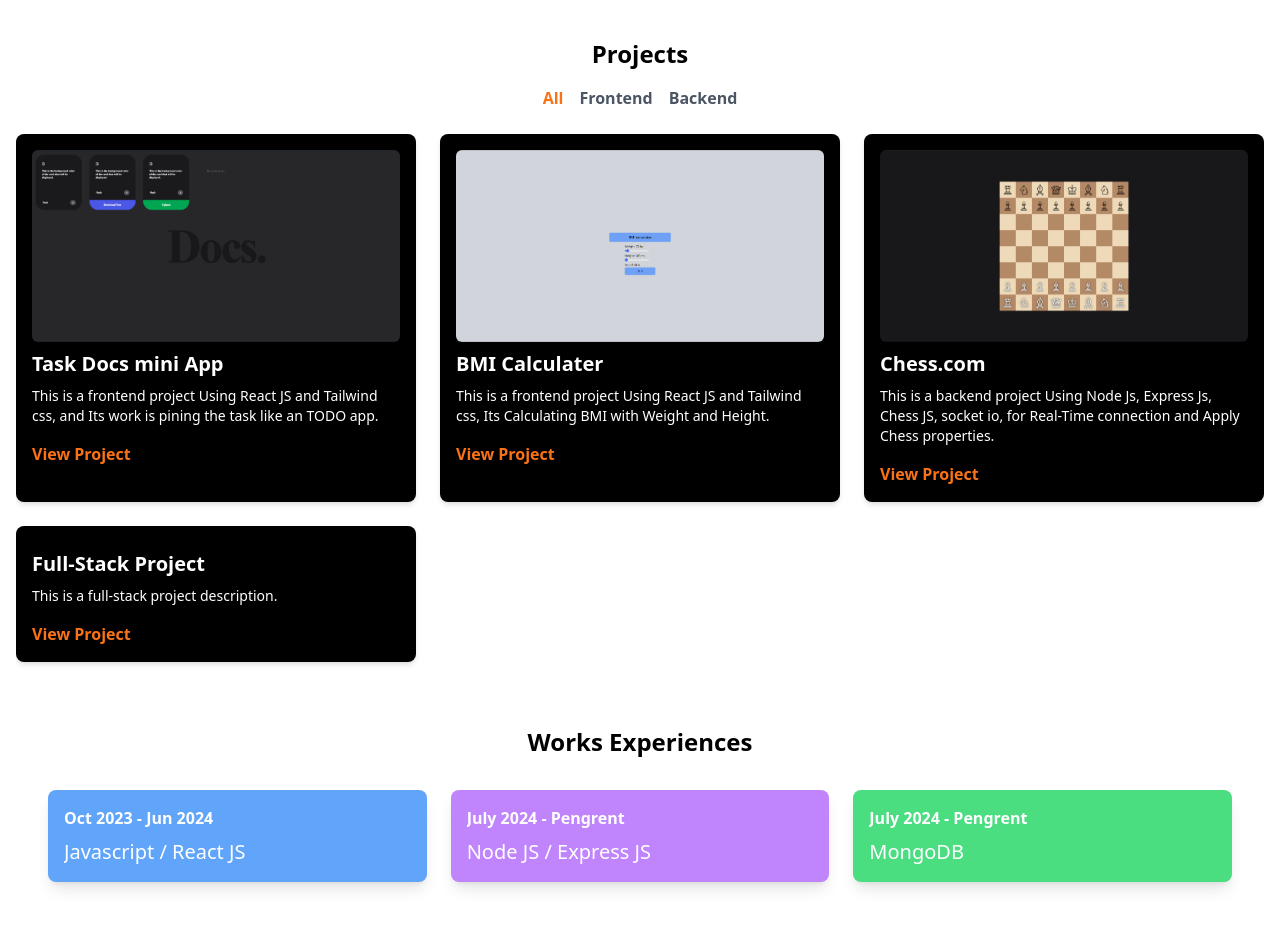
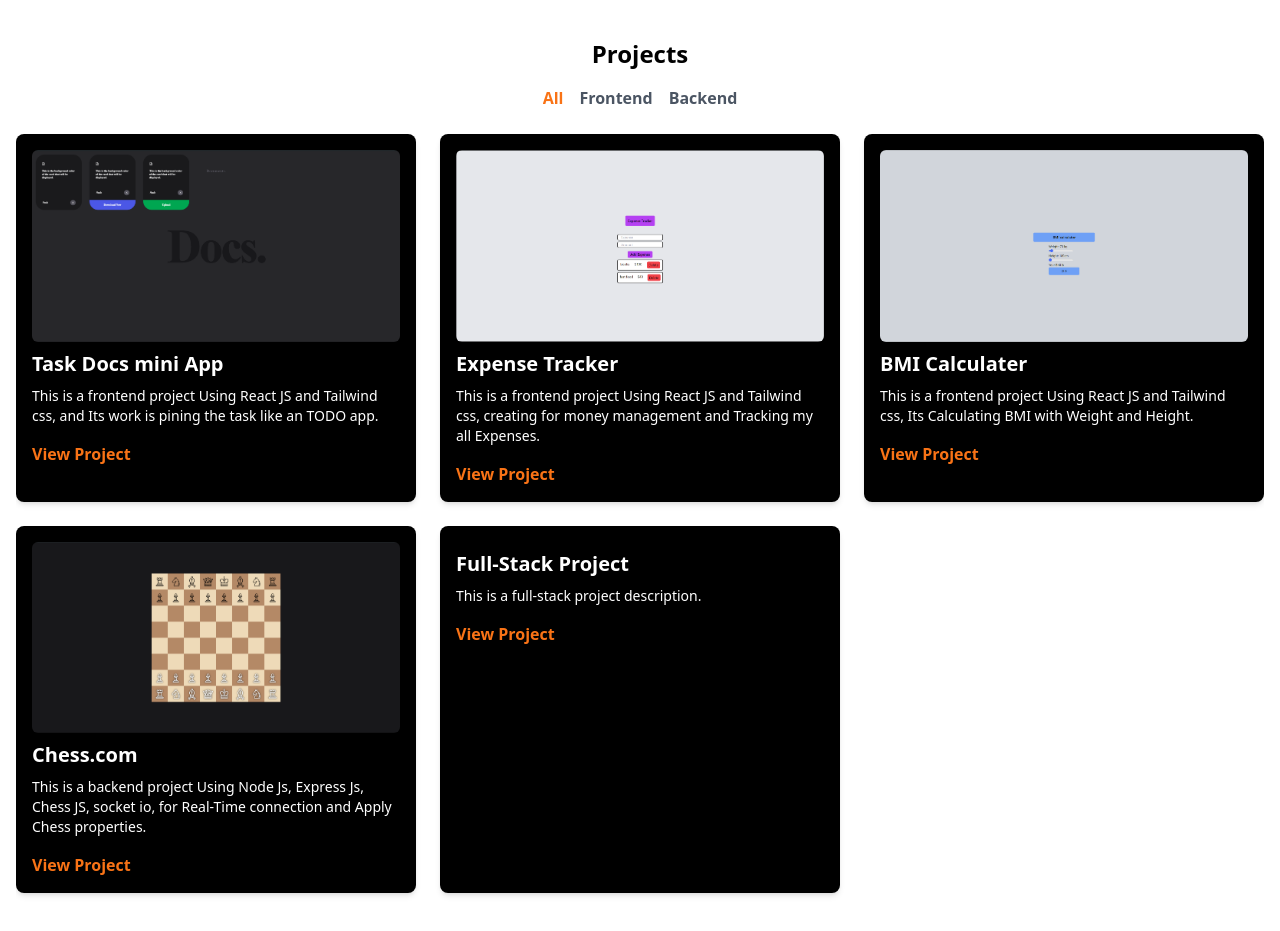
Before and after one commit to vijaysinghkadela/Portfolio, a React (Vite) app: page / in a window 1280 px wide. Shown: the part 1840-2771 px from the top of the page. Built offline with nearby package versions, Linux system fonts and the light colour scheme.

Commit message:
final commit

```diff
--- a/src/Components/Projects.jsx
+++ b/src/Components/Projects.jsx
@@ -2,6 +2,7 @@ import React, { useState } from "react";
 import firstProjectImg from "../../public/Images/task-docs-mini-app.png";
 import secondProjectImg from "../../public/Images/ChessGameImg.png";
 import  BmiCalculater  from "../../public/Images/bmi-calculater.png";
+import ExpenseTracker from "../../public/Images/Expense-Tracker.png";
 const projects = [
   {
     id: 1,
@@ -14,6 +15,15 @@ const projects = [
   },
   {
     id: 2,
+    image: ExpenseTracker,
+    title: "Expense Tracker",
+    category: "frontend",
+    description:
+      "This is a frontend project Using React JS and Tailwind css, creating for money management and Tracking my all Expenses.",
+    link: "https://expense-tracker-flax-six.vercel.app/",
+  },
+  {
+    id: 3,
     image: BmiCalculater,
     title: "BMI Calculater",
     category: "frontend",
@@ -22,7 +32,7 @@ const projects = [
     link: "https://bmi-calculater-two.vercel.app/",
   },
   {
-    id: 3,
+    id: 4,
     image: secondProjectImg,
     title: "Chess.com",
     category: "backend",
@@ -31,7 +41,7 @@ const projects = [
     link: "https://chess-com-clone.onrender.com/",
   },
   {
-    id: 4,
+    id: 5,
     title: "Full-Stack Project",
     category: "fullstack",
     description: "This is a full-stack project description.",
```
Also changed, not shown: public/Images/Expense-Tracker.png (added).
